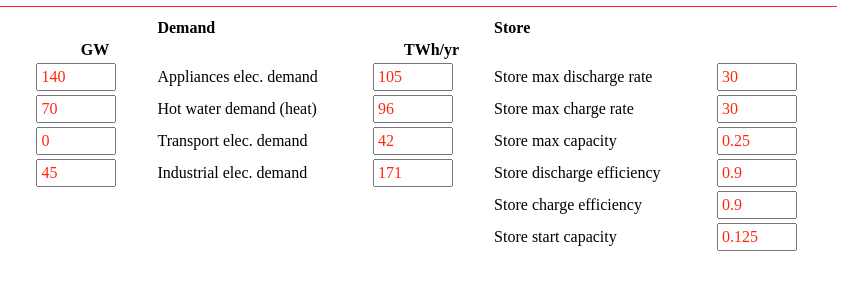
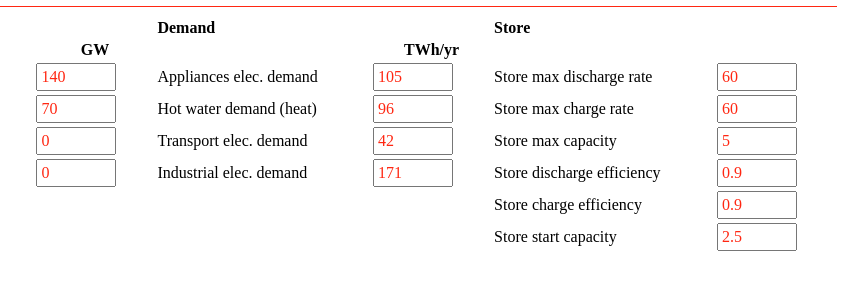
Before and after one commit to philJam/energymodel, a plain HTML site: page energymodel_webjs/index.html in a window 1280 px wide. Shown: the part 519-817 px from the top of the page, 315-1156 px from the left. Drawn offline with Linux system fonts and the light colour scheme.

Commit message:
minor changes

```diff
--- a/energymodel_webjs/index.html
+++ b/energymodel_webjs/index.html
@@ -217,7 +217,7 @@
     var windCap = 140; // GW
     var solarCap = 70; // GW
     var nuclearCap = 0; // GW
-    var backupCap = 45;
+    var backupCap = 0;
 
     var demandProfile = 0;
     var totalDemand = 105; // TWh/yr
@@ -241,9 +241,9 @@
 
     //------------------------------------------------
     // Storage capacity, size, performance
-    var store_max_discharge_rate   = 30;      // GW
-    var store_max_charge_rate      = 30;      // GW
-    var store_max_capacity_TWh     = 0.25;    // TWh
+    var store_max_discharge_rate   = 60;      // GW
+    var store_max_charge_rate      = 60;      // GW
+    var store_max_capacity_TWh     = 5;    // TWh
     var store_max_capacity         = store_max_capacity_TWh * 1000;
     var store_discharge_efficiency = 0.9;     // 90%
     var store_charge_efficiency    = 0.9;     // 90%
@@ -399,6 +399,15 @@
 
             var store_capacity_remaining = store_max_capacity-store_capacity;
 
+            // STORE DISCHARGE
+            //            Loss
+            //             ^
+            //             |
+            // Store -l2------l1-> Output
+            //
+            // - l1 Rate limit
+            // - l2 Capacity limit
+
             if (energyDemand[i]>totalGeneration[i])
             {
                 var shortfall = energyDemand[i] - totalGeneration[i];
@@ -428,6 +437,7 @@
                 }
             }
 
+            // STORE CHARGING
             //            Loss
             //             ^
             //             |
```
